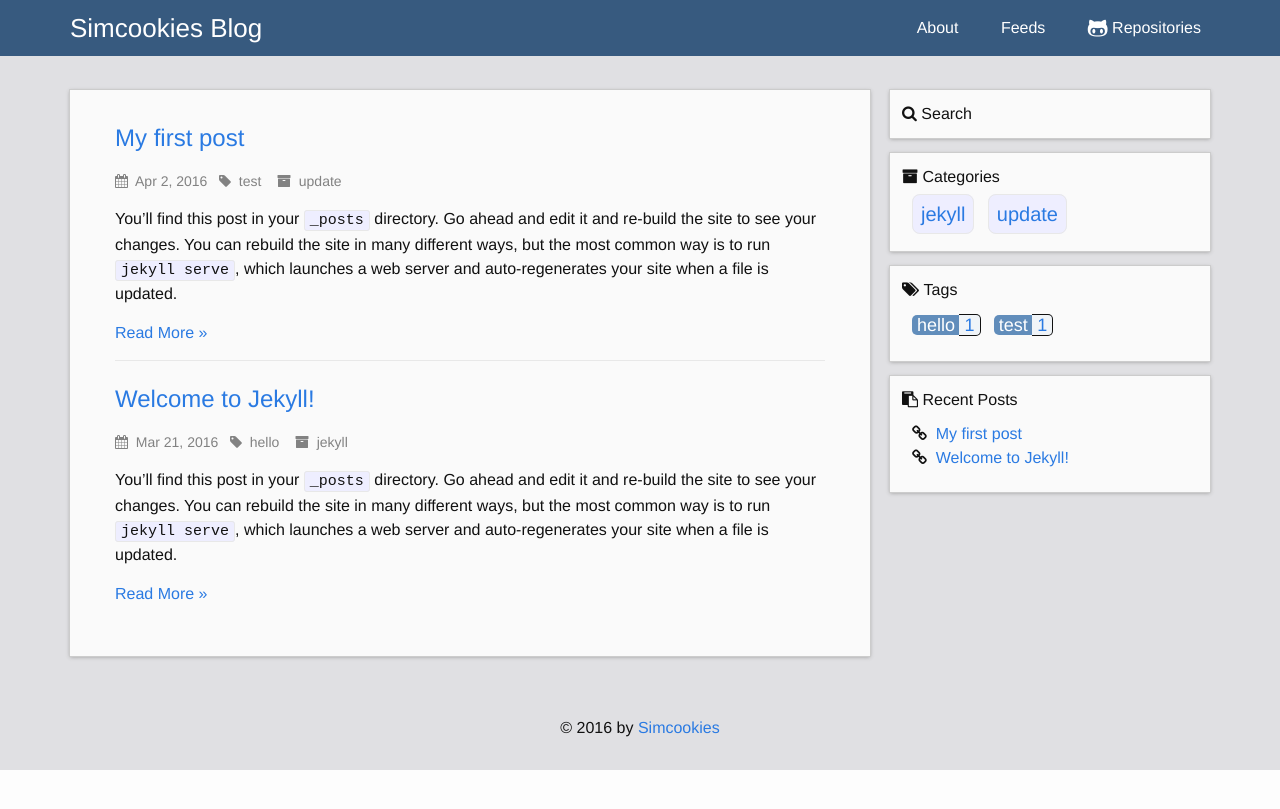
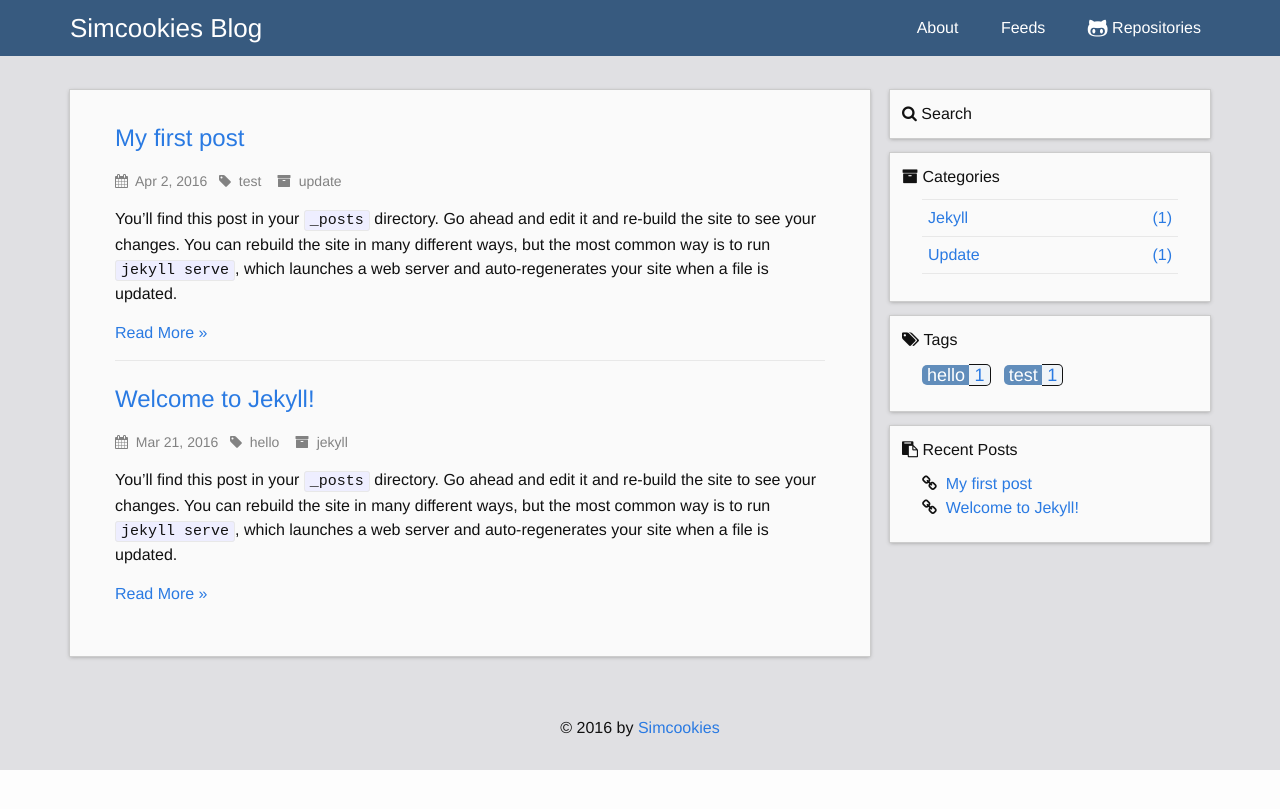
Before and after one commit to Simcookies/gitio, a Jekyll site: the page built from index.html, in a window 1280 px wide. Shown: the top 809 px of the page. Built offline with Jekyll 4.4.1, drawn with Linux system fonts in a browser that asks for light colours; nearby versions of some CDN libraries.

Commit message:
Modify the style of categoty

```diff
--- a/_includes/sidebar.html
+++ b/_includes/sidebar.html
@@ -9,11 +9,16 @@
   <div class="col">
     <i class="fa fa-archive"></i>&nbsp;<span>Categories</span>
     <div class="context">
-      {% for category in site.categories %}
-      <a href="/category/{{ category | first | slug | prepend: site.baseurl }}">
-	<span class="category-name">{{ category | first }}</span>
-      </a>&nbsp;
-      {% endfor %}
+      <ul class="category-list">
+	{% for category in site.categories %}
+	<li>
+	  <a href="/category/{{ category | first | slug | prepend: site.baseurl }}">
+	    <span class="category_name">{{ category | first }}</span>
+	    <span class="category_count">({{ category | last | size }})</span>
+	  </a>&nbsp;
+	</li>
+	{% endfor %}
+      </ul>
     </div>
   </div>
 
--- a/_plugins/category_gen.rb
+++ b/_plugins/category_gen.rb
@@ -11,7 +11,6 @@ module Jekyll
       self.read_yaml(File.join(base, '_layouts'), 'category_index.html')
       self.data['category'] = category
 
-      category_title_prefix = site.config['category_title_prefix'] || 'Category: '
     end
   end
 
--- a/_sass/_layout.scss
+++ b/_sass/_layout.scss
@@ -157,14 +157,6 @@
         float: none;
 	width: auto;
     }
-
-    .category-title {
-	color: lighten($bg-header-color, 20%);
-	font-weight: bold;
-	text-align: center;
-	text-transform: uppercase;
-	letter-spacing: 3px;
-    }
 }
 
 .sidebar {
@@ -187,13 +179,27 @@
 	    margin-top: $spacing-unit / 2;
 	}
 
-	.category-name {
-	    width: 100px;
-	    font-size: 20px;
-	    border: 1px solid #e8e8e8;
-	    border-radius: 8px;
-	    background: #eef;
-	    padding: 8px;
+	.category-list {
+	    margin-left: 0;
+	    list-style: none;
+
+	    > li {
+		border-top: 1px solid $grey-color-light;
+		padding: $spacing-unit / 5;
+
+		&:last-child {
+		    border-bottom: 1px solid $grey-color-light;
+		}
+	    }
+	}
+
+	.category_name {
+	    text-transform: capitalize;
+	}
+
+	.category_count {
+	    float: right;
+	    _position: relative; // for IE
 	}
 
 	.tag-name {
@@ -217,7 +223,7 @@
 	}
 
 	.context {
-	    margin: 10px;
+	    margin: 10px 20px;
 
 	    li {
 		list-style: none;
```
